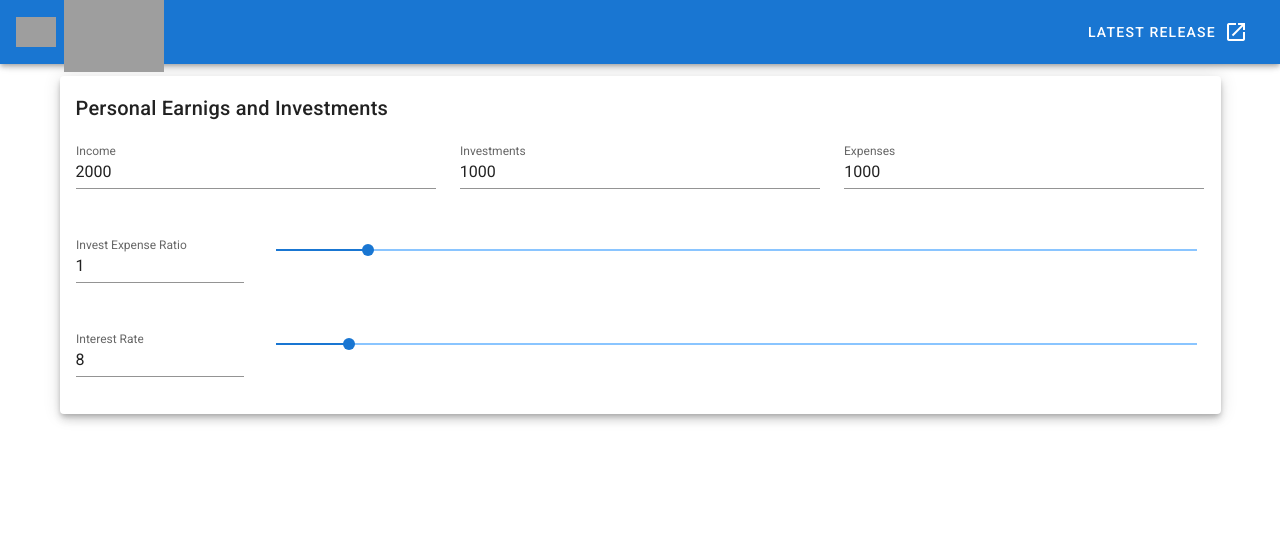
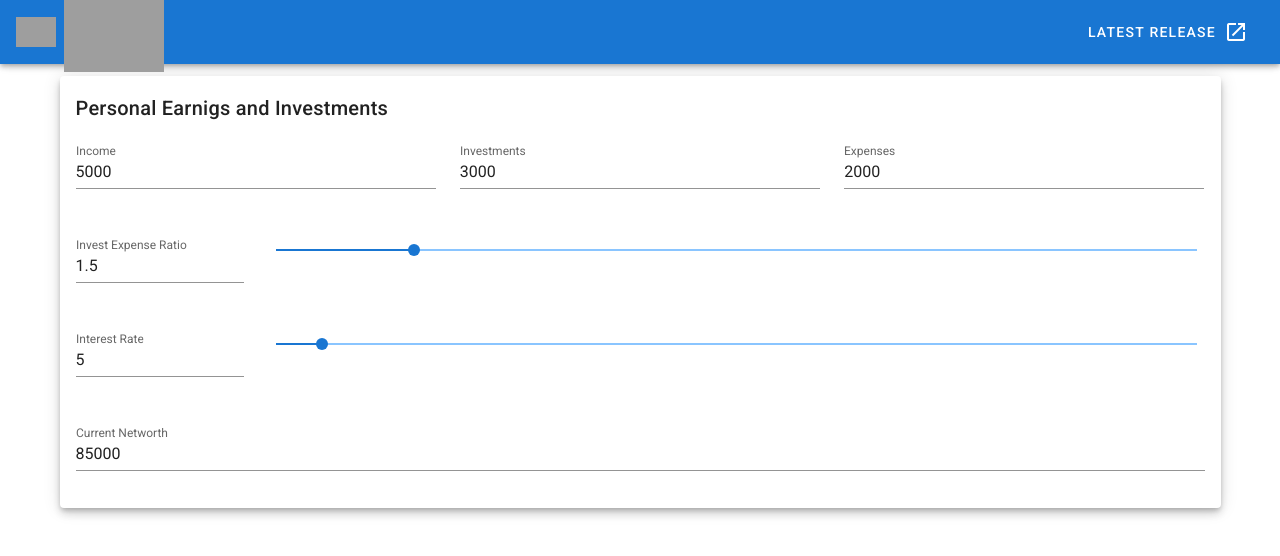
Before and after one commit to AlmCoding/freedom-calc, a Vue app: page / in a window 1280 px wide. Shown: the top 556 px of the page. Built offline with nearby package versions, Linux system fonts and the light colour scheme; grey boxes are pictures that could not be loaded.

Commit message:
add current networth

```diff
--- a/src/components/FinancialInputs.vue
+++ b/src/components/FinancialInputs.vue
@@ -29,6 +29,7 @@
               v-model="expenses"
               @change="expenses_changed"
               label="Expenses"
+              clearable
             ></v-text-field>
           </v-col>
         </v-row>
@@ -73,6 +74,17 @@
             </v-slider>
           </v-col>
         </v-row>
+
+        <v-row justify="space-between">
+          <v-col cols="12">
+            <v-text-field
+              v-model="current_networth"
+              @change="compute_trajectory"
+              label="Current Networth"
+              clearable
+            ></v-text-field>
+          </v-col>
+        </v-row>
       </v-card-text>
     </v-card>
     <!-- </v-form> -->
@@ -89,14 +101,15 @@ export default {
       slider_min: 0,
       slider_max: 100,
 
-      income: 2000,
-      investments: 1000,
-      expenses: 1000,
+      income: 5000,
+      investments: 3000,
+      expenses: 2000,
 
-      inv_exp_ratio: 1,
-      inv_exp_ratio_10: 10,
+      inv_exp_ratio: 1.5,
+      inv_exp_ratio_10: 15,
 
-      interest_rate: 8,
+      interest_rate: 5,
+      current_networth: 85000,
 
       rules: [
         (value) => !!value || "Required.",
@@ -154,12 +167,12 @@ export default {
 
       var annual_investments = this.investments * 12;
       var interest = this.interest_rate / 100;
-      var net_worth = 0;
+      var networth = this.current_networth;
 
       for (let year = 0; year < 50; year++) {
-        net_worth = net_worth * (1 + interest);
-        net_worth += annual_investments;
-        this.trajectory.push(net_worth);
+        networth = networth * (1 + interest);
+        networth += annual_investments;
+        this.trajectory.push(networth);
       }
       console.log(this.trajectory);
     },
```
